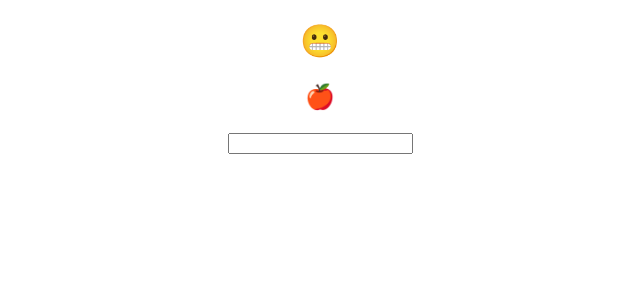
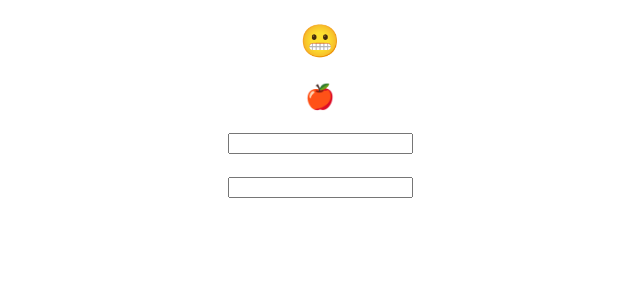
Before and after one commit to J4Web/reactHooks---start, a React (Create React App) app in the folder hook-start/: page / in a window 1280 px wide. Shown: the top 300 px of the page, without its empty margins (320-960 px from the left). Built offline with nearby package versions, Linux system fonts and the light colour scheme.

Commit message:
created a with hook form to compare with classic class based form comp

```diff
--- a/hook-start/src/App.js
+++ b/hook-start/src/App.js
@@ -2,12 +2,14 @@
 import './App.css';
 import Toggler from './Toggler';
 import ReactSimpleForm from './ReactSimpleForm';
+import ReactSimpleFormWithHooks from './ReactSimpleFormWithHooks';
 
 function App() {
   return (
     <div className="App">
 <Toggler/>
 <ReactSimpleForm/>
+<ReactSimpleFormWithHooks/>
     </div>
   );
 }
--- /dev/null
+++ b/hook-start/src/ReactSimpleFormWithHooks.jsx
@@ -0,0 +1,20 @@
+import {useState} from 'react';
+function ReactSimpleFormWithHooks()
+{
+    const [val,setChangeValue]=useState('');
+    function ChangeValue(e)
+    {
+        setChangeValue(e.target.value);
+    }
+    return <div>
+    <h1>{val}</h1>
+        <form>
+            <input type="text"
+            value={val}
+            onChange={ChangeValue}
+            />
+        </form>
+    </div>
+
+}
+export default ReactSimpleFormWithHooks;
```
